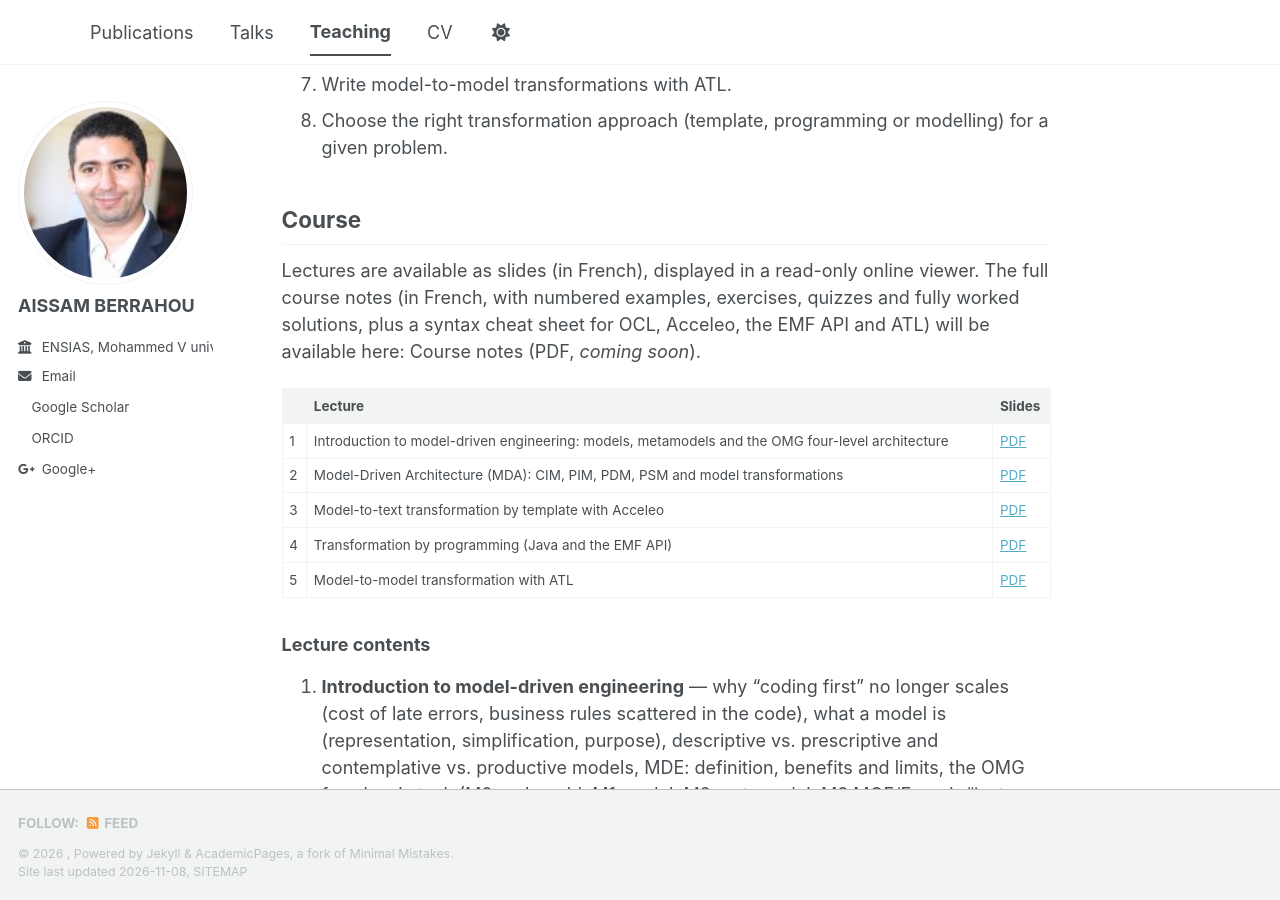
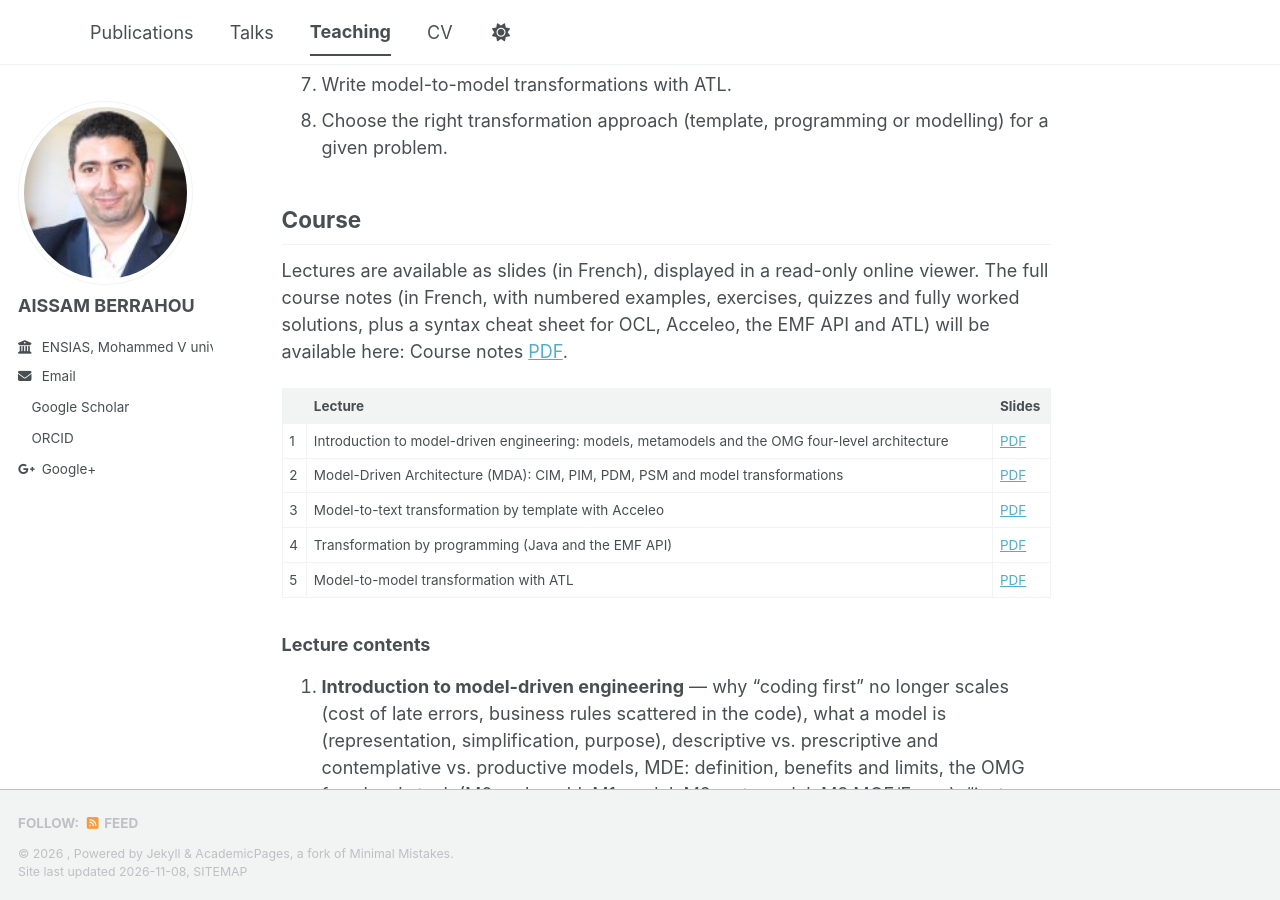
Before and after one commit to aissamberrahou/aissamberrahou.github.io, a Jekyll site: the page built from _teaching/2026-fall-model-driven-engineering.md, in a window 1280 px wide and 900 px high, scrolled down 1419 px. Built offline with Jekyll 4.4.1, drawn with Linux system fonts in a browser that asks for light colours; a style sheet for code colours, icons or effects is not loaded.

Commit message:
Update 2026-fall-model-driven-engineering.md

```diff
--- a/_teaching/2026-fall-model-driven-engineering.md
+++ b/_teaching/2026-fall-model-driven-engineering.md
@@ -44,7 +44,7 @@ By the end of the course, students will be able to:
 
 ## Course
 
-Lectures are available as slides (in French), displayed in a read-only online viewer. The full course notes (in French, with numbered examples, exercises, quizzes and fully worked solutions, plus a syntax cheat sheet for OCL, Acceleo, the EMF API and ATL) will be available here: Course notes (PDF, *coming soon*).
+Lectures are available as slides (in French), displayed in a read-only online viewer. The full course notes (in French, with numbered examples, exercises, quizzes and fully worked solutions, plus a syntax cheat sheet for OCL, Acceleo, the EMF API and ATL) will be available here: Course notes [PDF](/viewer/?doc=support2027).
 
 |    | Lecture | Slides |
 |:---|:--------|:-------|
```
